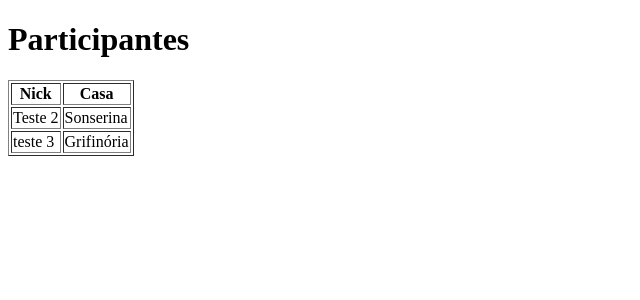
After one commit to PauloHcl/chapeuseletor, a Django app: page /participantes/ in a window 1280 px wide. The commit adds this page. Shown: the top 300 px of the page, without its empty margins (0-640 px from the left). Run offline with Django 4.2, Linux system fonts and the light colour scheme; data comes from the database, SQL or seed files in the repository; both versions use the stored data as it was after the commit.

```diff
--- /dev/null
+++ b/quiz/templates/quiz/participantes.html
@@ -0,0 +1,21 @@
+<!DOCTYPE html>
+<html>
+<head>
+    <title>Participantes</title>
+</head>
+<body>
+    <h1>Participantes</h1>
+    <table border="1">
+        <tr>
+            <th>Nick</th>
+            <th>Casa</th>
+        </tr>
+        {% for p in participantes %}
+        <tr>
+            <td>{{ p.nick }}</td>
+            <td>{{ p.final_house }}</td>
+        </tr>
+        {% endfor %}
+    </table>
+</body>
+</html>
--- a/quiz/templates/quiz/quiz.html
+++ b/quiz/templates/quiz/quiz.html
@@ -6,7 +6,7 @@
       <p><strong>{{ q.question }}</strong></p>
       {% for code, text in q.shuffled_answers %}
         <label>
-          <input type="radio" name="q{{ forloop.counter }}" value="{{ code }}" required>
+          <input type="radio" name="q{{ forloop.parentloop.counter0 }}" value="{{ code }}" required>
           {{ text }}
         </label><br>
       {% endfor %}
--- a/quiz/urls.py
+++ b/quiz/urls.py
@@ -6,4 +6,5 @@ urlpatterns = [
     path('quiz/', views.quiz, name='quiz'),
     path('choose-house/', views.choose_house, name='choose_house'),
     path('result/', views.result, name='result'),
+    path('participantes/', views.participantes, name='participantes'),
 ]
--- a/quiz/views.py
+++ b/quiz/views.py
@@ -97,3 +97,9 @@ def choose_house(request):
 def result(request):
     house = Participant.objects.get(nick=request.session['nick']).final_house
     return render(request, 'quiz/result.html', {'house': house})
+from django.shortcuts import render
+from .models import Participant
+
+def participantes(request):
+    participantes = Participant.objects.all()
+    return render(request, 'quiz/participantes.html', {'participantes': participantes})
```
Also changed, not shown: db.sqlite3.
